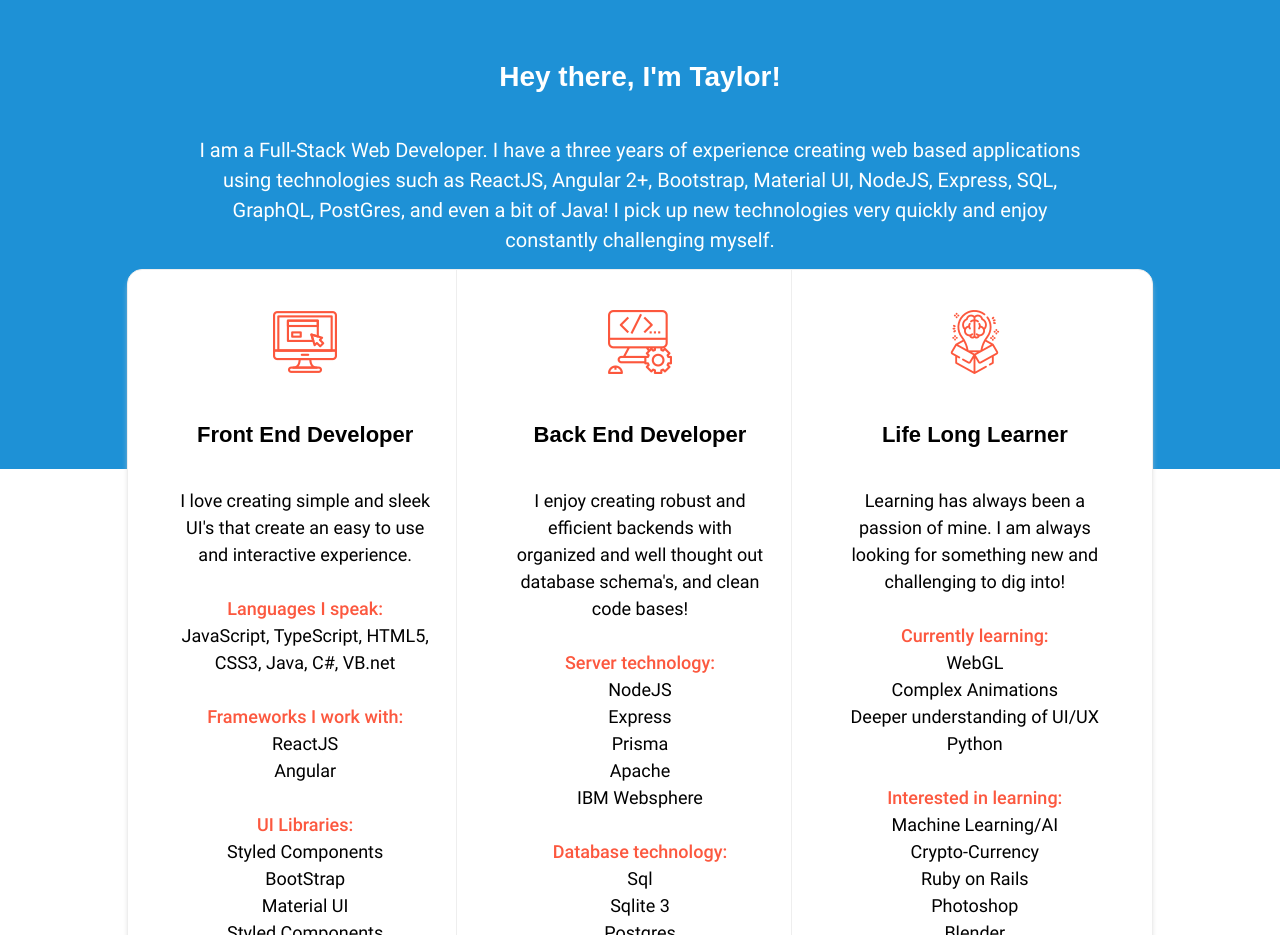
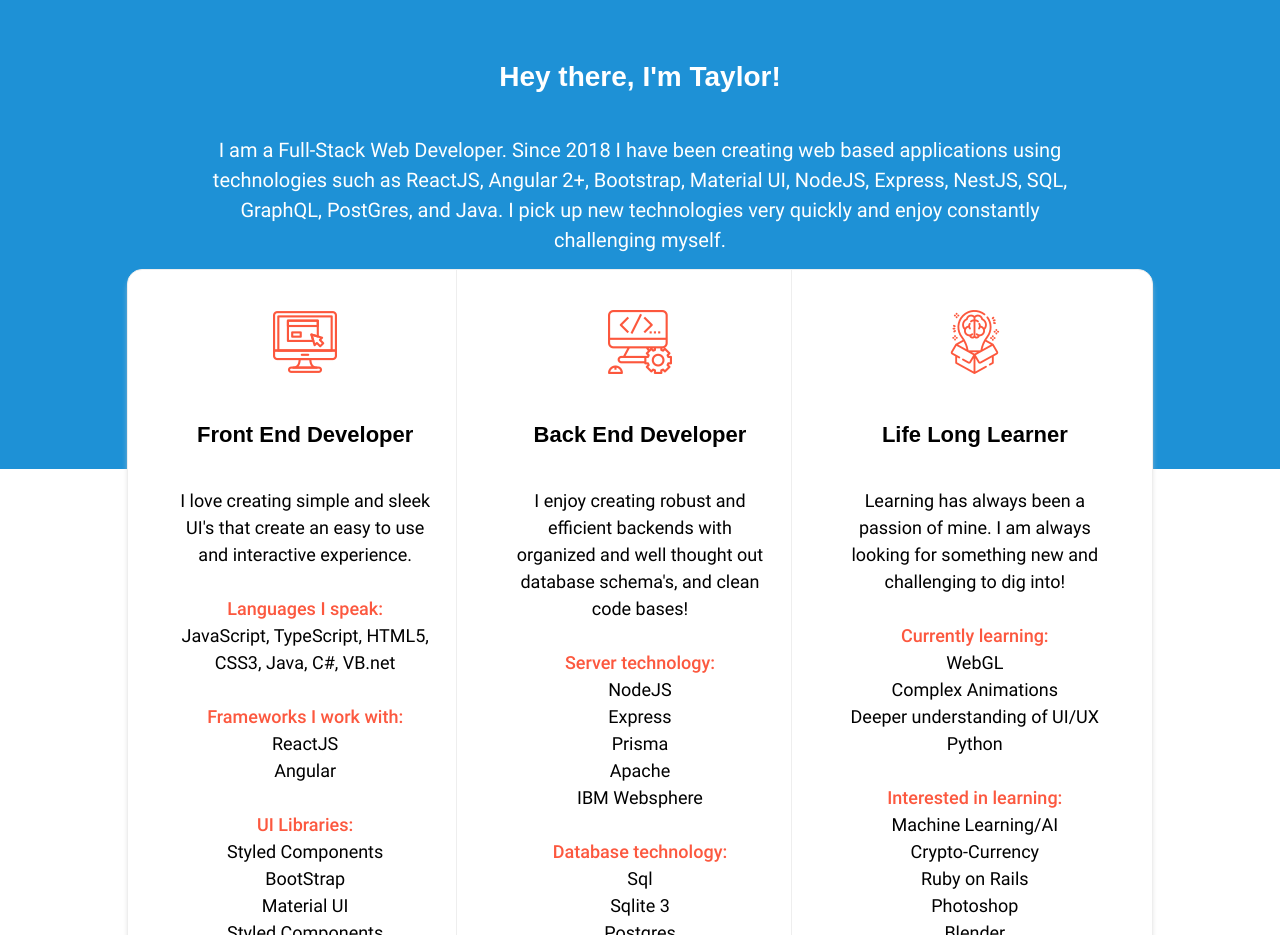
Before and after one commit to TaylorBelk1/Portfolio, a React (Create React App) app: page / in a window 1280 px wide. Shown: the part 1020-1955 px from the top of the page. Built offline with nearby package versions, Linux system fonts and the light colour scheme; no server answers; a web font is replaced by a local one.

Commit message:
updated verbiage in about me

```diff
--- a/src/components/aboutMe.js
+++ b/src/components/aboutMe.js
@@ -1,20 +1,21 @@
-import React from 'react';
-import {
-    AboutMeWrapper,
-    ContentWrap,
-    ByLine
-} from './styles/aboutMeStyles';
-
+import React from "react";
+import { AboutMeWrapper, ContentWrap, ByLine } from "./styles/aboutMeStyles";
 
 const AboutMe = () => {
   return (
     <AboutMeWrapper>
       <ContentWrap>
         <ByLine>Hey there, I'm Taylor!</ByLine>
-                <p>I am a Full-Stack Web Developer. I have a three years of experience creating web based applications using technologies such as ReactJS, Angular 2+, Bootstrap, Material UI, NodeJS, Express, SQL, GraphQL, PostGres, and even a bit of Java! I pick up new technologies very quickly and enjoy constantly challenging myself.</p>
+        <p>
+          I am a Full-Stack Web Developer. Since 2018 I have been creating web
+          based applications using technologies such as ReactJS, Angular 2+,
+          Bootstrap, Material UI, NodeJS, Express, NestJS, SQL, GraphQL,
+          PostGres, and Java. I pick up new technologies very quickly and enjoy
+          constantly challenging myself.
+        </p>
       </ContentWrap>
     </AboutMeWrapper>
-    )
-}
+  );
+};
 
-export default AboutMe
+export default AboutMe;
```
Also changed, not shown: 1 other file (tests, documents, lock files or other folders). Lines whose indentation alone changed are shown as unchanged.
